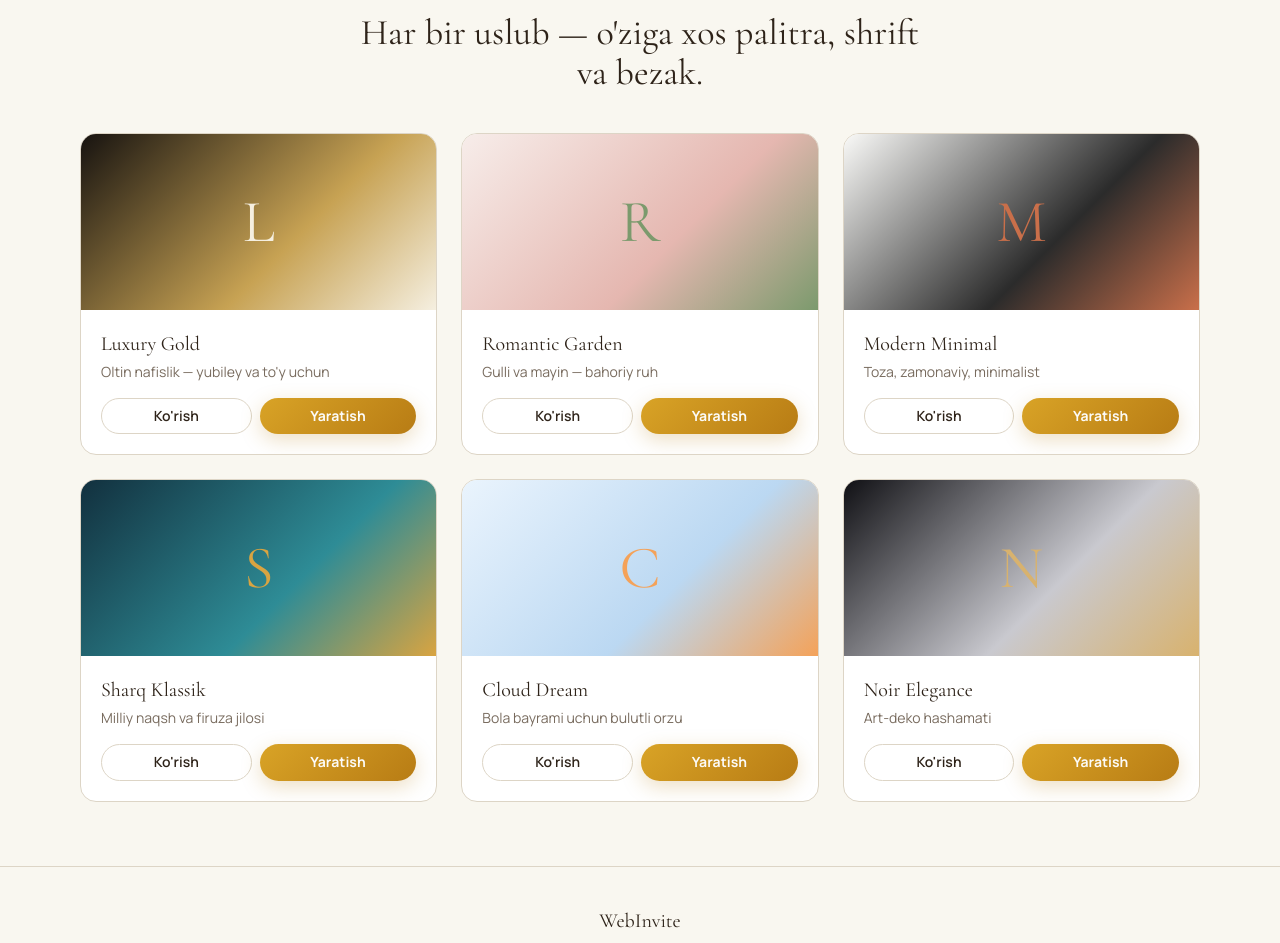
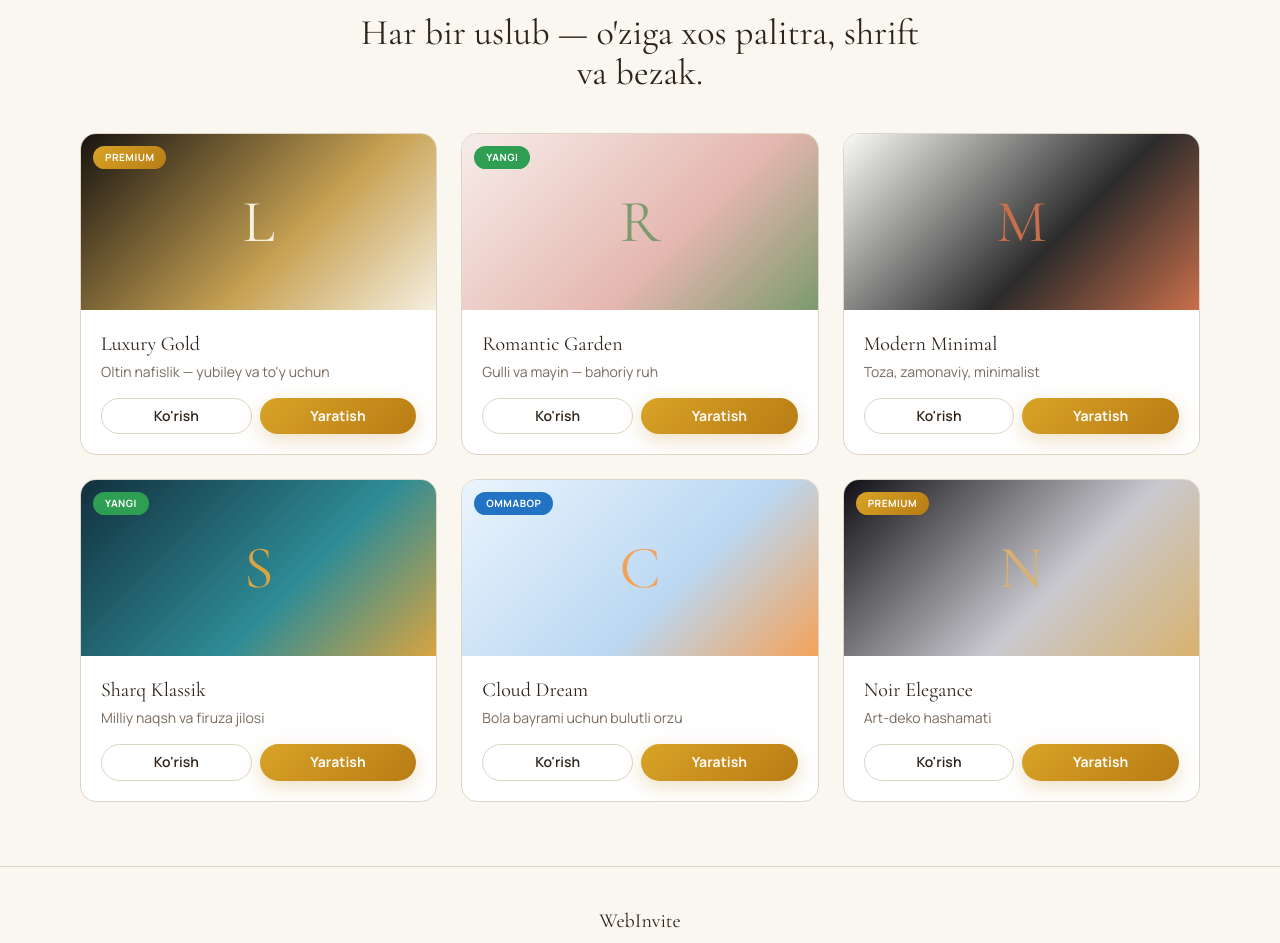
Before and after one commit to ruxshonazakiryayeva/webinvite, a React (Vite) app: page / in a window 1280 px wide. Shown: the part 1000-1943 px from the top of the page. Built offline with nearby package versions, Linux system fonts and the light colour scheme; a web font is replaced by a local one.

Commit message:
Update TemplateCard.tsx

```diff
--- a/src/components/TemplateCard.tsx
+++ b/src/components/TemplateCard.tsx
@@ -2,6 +2,12 @@ import { Link } from "react-router-dom";
 import { motion } from "framer-motion";
 import { useLang } from "@/lib/i18n";
 import type { TemplateMeta } from "@/templates/registry";
+
+const badgeStyle = {
+  premium: { bg: "linear-gradient(135deg, hsl(42 70% 50%), hsl(38 80% 40%))", label: { uz: "Premium", ru: "Премиум", en: "Premium" } },
+  new: { bg: "hsl(140 55% 40%)", label: { uz: "Yangi", ru: "Новый", en: "New" } },
+  popular: { bg: "hsl(210 70% 45%)", label: { uz: "Ommabop", ru: "Популярный", en: "Popular" } },
+};
 
 export default function TemplateCard({ tp }: { tp: TemplateMeta }) {
   const { t, lang } = useLang();
@@ -12,6 +18,12 @@ export default function TemplateCard({ tp }: { tp: TemplateMeta }) {
       <div className="relative grid h-44 place-items-center"
         style={{ background: `linear-gradient(135deg, ${tp.palette[0]}, ${tp.palette[1]} 60%, ${tp.palette[2]})` }}>
         <span className="font-display text-6xl" style={{ color: tp.palette[2] }}>{tp.name.charAt(0)}</span>
+        {tp.badge && (
+          <span className="absolute left-3 top-3 rounded-full px-3 py-1 text-[10px] font-bold uppercase tracking-wider text-white"
+            style={{ background: badgeStyle[tp.badge].bg }}>
+            {badgeStyle[tp.badge].label[lang]}
+          </span>
+        )}
       </div>
       <div className="p-5">
         <p className="font-display text-xl">{tp.name}</p>
```
